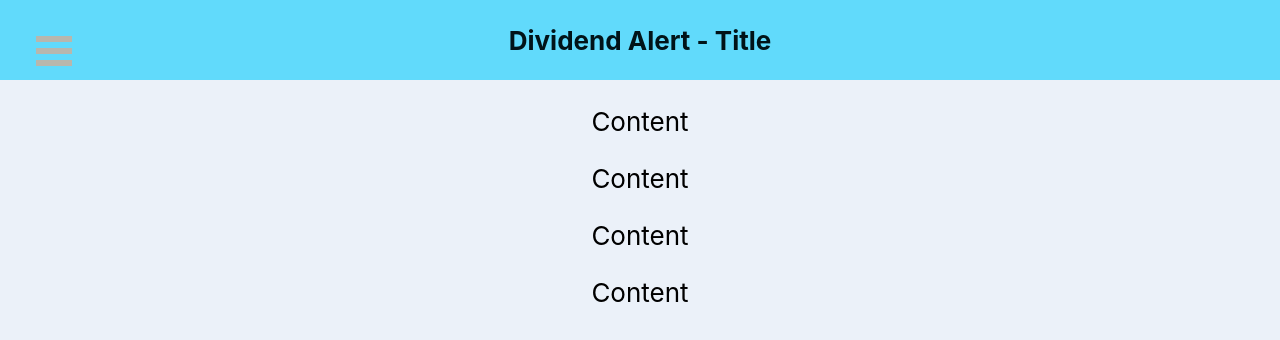
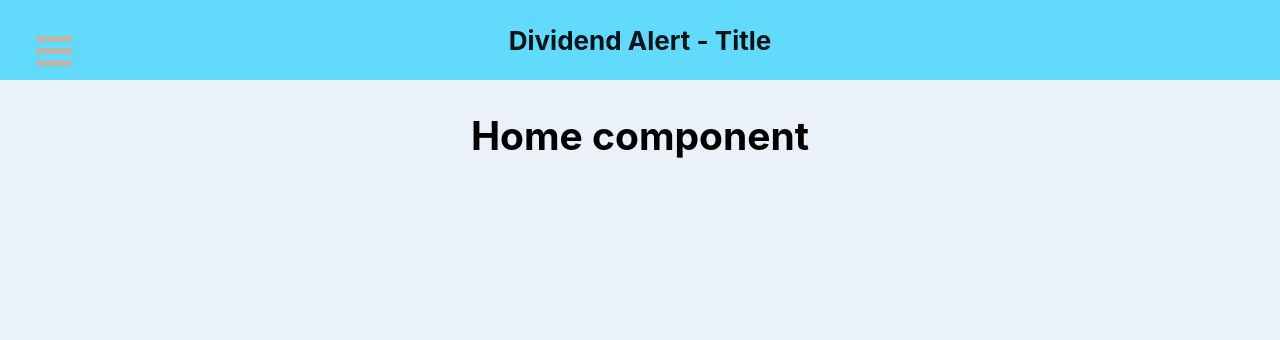
Before and after one commit to jaimemorais/dividendalert-react, a React (Create React App) app: page / in a window 1280 px wide. Shown: the top 340 px of the page. Built offline with nearby package versions, Linux system fonts and the light colour scheme.

Commit message:
Add routing

```diff
--- a/package.json
+++ b/package.json
@@ -9,6 +9,7 @@
     "react": "^16.12.0",
     "react-burger-menu": "^2.6.13",
     "react-dom": "^16.12.0",
+    "react-router-dom": "^5.1.2",
     "react-scripts": "3.3.0"
   },
   "scripts": {
--- a/src/App.js
+++ b/src/App.js
@@ -1,27 +1,43 @@
 import React from 'react';
 import './App.css';
 import DividendAlertMenu from './components/DividendAlertMenu'
+import MyStocks from './components/MyStocks'
+import Dividends from './components/Dividends'
+import {
+  Switch,
+  Route,
+  HashRouter
+} from "react-router-dom";
 
 function App() {
   return (
 
     <div className="App" id="App-Container">
 
-      <DividendAlertMenu />
-
       <header className="App-header">
           Dividend Alert - Title
       </header>
 
+      <DividendAlertMenu />
+
+
       <div id="content" className="content">
-        <p>Content</p>
-        <p>Content</p>
-        <p>Content</p>
-        <p>Content</p>
+        <HashRouter>
+          <Switch>
+            <Route exact path='/' component={Home} />
+            <Route path='/mystocks' component={MyStocks} />
+            <Route path='/dividends' component={Dividends} />
+          </Switch>
+        </HashRouter>
       </div>
 
     </div>
   );
 }
 
+function Home() {
+  return <h2>Home component</h2>;
+}
+
+
 export default App;
--- a/src/components/DividendAlertMenu.js
+++ b/src/components/DividendAlertMenu.js
@@ -1,20 +1,24 @@
 import React from 'react';
 import { slide as Menu } from 'react-burger-menu';
 import './DividendAlertMenu.css';
+import {
+  HashRouter,
+  NavLink
+} from "react-router-dom";
 
 class DividendAlertMenu extends React.Component {
-  showSettings (event) {
-    event.preventDefault();
-  }
-
   render () {
 
     return (
 
       <Menu width={ 200 } noOverlay={ true } >
-        <a id="stock-list" href="/stocklist">My Stocks</a>
-        <a id="dividends" href="/dividends">Dividends</a>
-        <a onClick={ this.showSettings } href="/settings">Settings</a>
+        <HashRouter>
+          <NavLink to="/">Home</NavLink>
+          <br/>
+          <NavLink to="/mystocks">My Stocks</NavLink>
+          <br/>
+          <NavLink to="/dividends">Dividends</NavLink>
+        </HashRouter>
       </Menu>
 
     );
```
Also changed, not shown: 1 other file (tests, documents, lock files or other folders).
